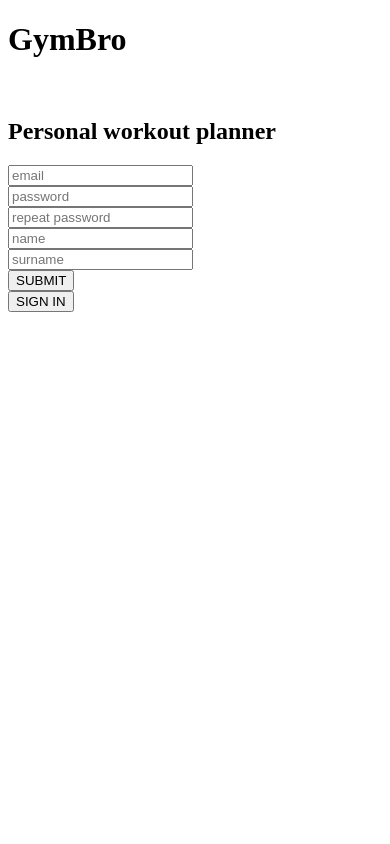
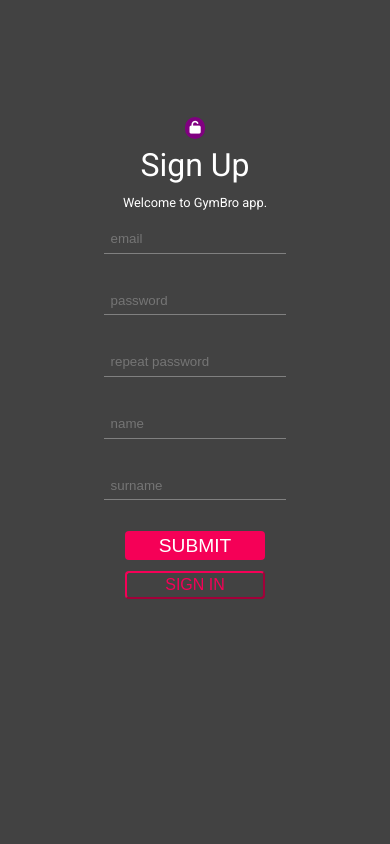
Before and after one commit to Szewo/pai-project, a PHP site: page /register in a window 390 px wide. Run offline with PHP 8.4, Linux system fonts and the light colour scheme; some libraries are stand-ins or nearby versions.

Commit message:
Add register view styles.

```diff
--- a/public/css/login.css
+++ b/public/css/login.css
@@ -189,6 +189,13 @@
         align-items: center;
         width: 90%;
     }
+
+    .login-icon {
+        background-color: purple;
+        font-size: 1.2rem;
+        padding: 3%;
+        border-radius: 90px;
+    }
 }
 
 @media only screen and (max-width: 425px) {
@@ -246,4 +253,11 @@
         align-items: center;
         width: 90%;
     }
+
+    .login-icon {
+        background-color: purple;
+        font-size: 0.8rem;
+        padding: 3%;
+        border-radius: 90px;
+    }
 }
--- a/public/views/register.php
+++ b/public/views/register.php
@@ -1,14 +1,23 @@
 <!DOCTYPE html>
 <html lang="en">
 <head>
+    <link rel="stylesheet" type="text/css" href="../css/login.css">
     <meta charset="utf-8">
     <meta name="viewport" content="width=device-width, initial-scale=1">
     <title>Register</title>
-
+    <?php include 'base.php' ?>
 </head>
 <body>
+<div class="base-container">
+    <div class="welcome-screen">
         <h1>GymBro</h1> <br>
         <h2>Personal workout planner</h2>
+    </div>
+    <div class="sign-in-up-form">
+        <div class="login-form">
+            <i class="fa-solid fa-unlock login-icon"></i>
+            <h1>Sign Up</h1>
+            <h4>Welcome to GymBro app.</h4>
             <form class="register" action="/register" method="POST">
                 <label>
                     <input name="email" type="text" placeholder="email"/>
@@ -30,10 +39,13 @@
                     <input name="surname" type="text" placeholder="surname">
                 </label>
                 <br>
-    <button type="submit"> SUBMIT </button>
+                <button class='sign-in-button' type="submit"> SUBMIT</button>
             </form>
-<form class="sign_up" action="/" method="get">
-    <button type="submit">SIGN IN</button>
+            <form action="/" method="get">
+                <button type="submit" class="sign-up-button">SIGN IN</button>
             </form>
+        </div>
+    </div>
+</div>
 </body>
 </html>
```
Lines whose indentation alone changed are shown as unchanged.
